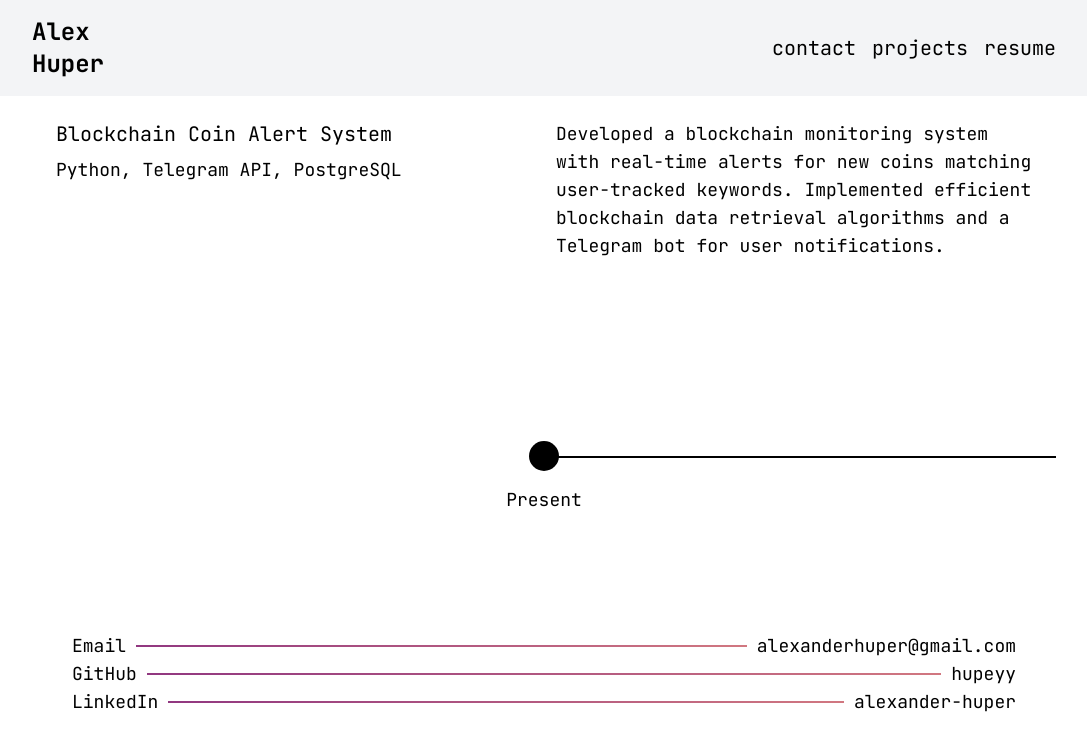
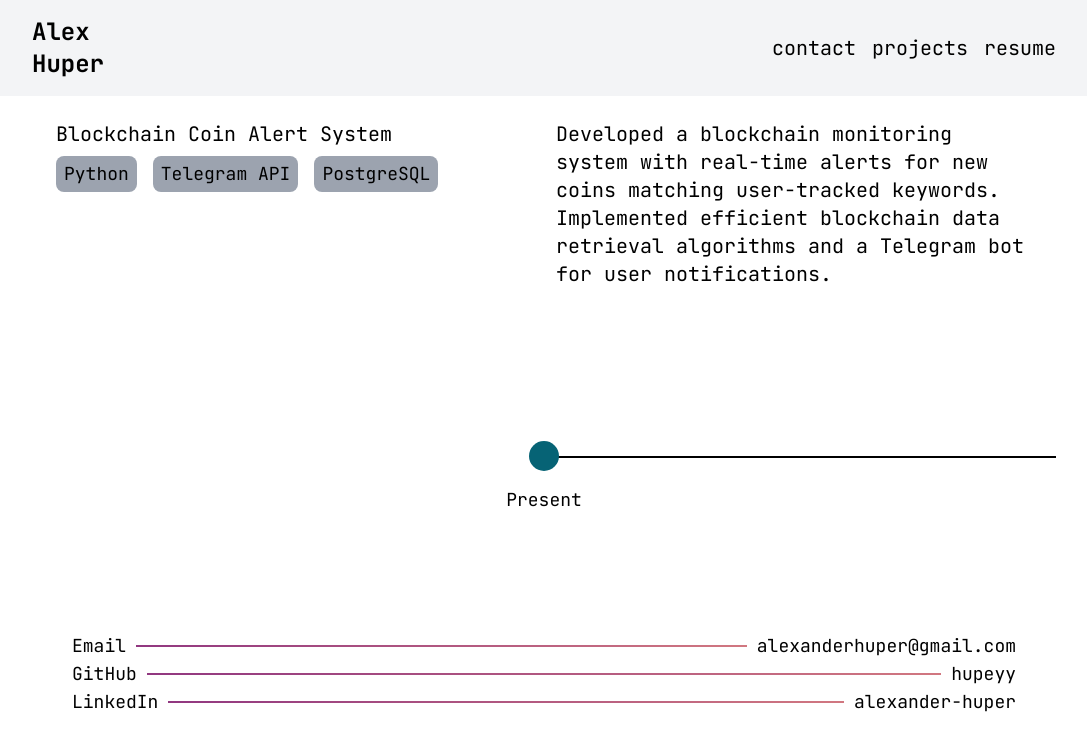
Before and after one commit to hupeyy/huper-website, a SvelteKit app: page /projects in a window 1280 px wide. Shown: the top 748 px of the page, without its empty margins (96-1183 px from the left). Built offline with nearby package versions, Linux system fonts and the light colour scheme.

Commit message:
timline node changes on selected

```diff
--- a/src/lib/components/Header.svelte
+++ b/src/lib/components/Header.svelte
@@ -1,5 +1,4 @@
 <script>
-    export let title = "Alex Huper's Website";
 
     import { onMount } from 'svelte';
 
@@ -18,7 +17,6 @@
     });
 </script>
 
-<title>{title}</title>
 <header class="bg-gray-100 p-4">
     <nav class="flex items-center justify-between max-w-screen-lg mx-auto">
       <a href="/" class="text-2xl font-bold">Alex <br> Huper</a>
--- a/src/routes/+layout.svelte
+++ b/src/routes/+layout.svelte
@@ -7,6 +7,6 @@
 
 <link href="https://fonts.googleapis.com/css2?family=JetBrains+Mono:wght@400;500;700&display=swap" rel="stylesheet">
 
-<Header title="Alex Huper's Website" />
+<Header />
 <slot />
 <Footer />
--- a/src/routes/+page.svelte
+++ b/src/routes/+page.svelte
@@ -9,7 +9,7 @@
     ];
 </script>
 
-
+<title>Alex Huper's Website</title>
 <div class="mt-8 mx-auto px-10 max-w-screen-lg">
     <TypingCarousel text={text} />
     <p class="mt-4"> I am a student at the University of Florida studying computer science. </p>
--- a/src/routes/contact/+page.svelte
+++ b/src/routes/contact/+page.svelte
@@ -1,3 +1,4 @@
+<title>Contact Me</title>
 <div class="mt-8 mx-auto px-10 max-w-screen-lg">
     <h1 class="text-xl">Contact me</h1>
 </div>
--- a/src/routes/projects/+page.svelte
+++ b/src/routes/projects/+page.svelte
@@ -4,25 +4,25 @@
     let projects = [
         {
             title: 'Blockchain Coin Alert System',
-            stack: 'Python, Telegram API, PostgreSQL',
+            stack: ['Python', 'Telegram API', 'PostgreSQL'],
             description: 'Developed a blockchain monitoring system with real-time alerts for new coins matching user-tracked keywords. Implemented efficient blockchain data retrieval algorithms and a Telegram bot for user notifications.',
             date: 'Present',
         },
         {
             title: 'ColorStack UF Website',
-            stack: 'Svelte, Tailwind, JavaScript',
+            stack: ['Svelte', 'Tailwind', 'JavaScript'],
             description: 'Led the development of the About page and collaborated with developers and design teams to implement dynamic components and responsive design with a 95% design-to-development accuracy rate.',
             date: 'August 2024',
         },
         {
             title: 'Genetic Algorithm in Roblox Studio',
-            stack: 'Lua',
+            stack: ['Lua'],
             description: 'Developed a genetic algorithm in Roblox Studio, enabling AI to evolve and adapt within the game environment using ray casting for environmental perception.',
             date: 'August 2023',
         },
         {
             title: 'AI-Powered Connect 4 with Minimax',
-            stack: 'C++, SFML',
+            stack: ['C++', 'SFML'],
             description: 'Built an AI-driven Connect 4 using Minimax with alpha-beta pruning, improving strategy efficiency by 50%. Designed a user interface to enhance gameplay.',
             date: 'May 2023',
         }
@@ -38,7 +38,7 @@
     onMount(() => {
         const handleWheel = (event) => {
             event.preventDefault();
-            scrollAmount += event.deltaY; // Update the scroll amount based on wheel movement
+            scrollAmount += event.deltaY + event.deltaX; // Update the scroll amount based on wheel movement
             if (!isScrolling) {
                 smoothScroll(); // Start smooth scrolling if not already started
             }
@@ -52,7 +52,8 @@
                 const nodeMiddle = rect.left + rect.width / 2;
 
                 if (Math.abs(nodeMiddle - middle) < rect.width) {
-                    // We are now explicitly setting this as reactive.
+                    projectNodes.forEach((node) => (node.style.backgroundColor = 'black'));
+                    node.style.backgroundColor = '#066375';
                     currentProject = index;
                 }
             });
@@ -86,10 +87,10 @@
     });
 
     // Reactive block to re-render when currentProject changes
-    $: if (currentProject !== undefined) {
-        // This block will re-run whenever currentProject changes.
-        console.log('Current project is now:', projects[currentProject].title);
-    }
+    // $: if (currentProject !== undefined) {
+    //     // This block will re-run whenever currentProject changes.
+    //     console.log('Current project is now:', projects[currentProject].title);
+    // }
 </script>
 
 <style>
@@ -111,8 +112,8 @@
     .project-node {
         width: 30px;
         height: 30px;
-        background-color: #000000;
         border-radius: 50%;
+        background: #066375;
         margin: 0 auto; /* Center the node horizontally */
         top: 50%;
         transform: translateY(-50%);
@@ -121,16 +122,21 @@
 
 </style>
 
+<title>Projects</title>
 <div class=" mx-auto max-w-screen-lg h-[60vh] overflow-hidden">
     <div class="timeline-container" bind:this={timelineContainer} style="--timeline-width: {timelineWidth};">
         <!-- Project container with flexbox layout -->
         <div class="fixed max-w-screen-lg w-full transform flex justify-between gap-x-6 p-6">
             <div class="flex-1">
                 <h2 class="text-base tablet:text-lg laptop:text-xl mb-2">{projects[currentProject].title}</h2>
-                <p class="text-sm tablet:text-base laptop:text-lg">{projects[currentProject].stack}</p>
+                <div class = "flex flex-wrap gap-x-4">
+                    {#each projects[currentProject].stack as stackItem, index}
+                        <p class="px-2 py-1 rounded-lg bg-gray-400 fill-inherit text-xs font-light tablet:text-sm laptop:text-lg">{projects[currentProject].stack[index] + " "}</p>
+                    {/each}
+                </div>
             </div>
             <div class="flex-1">
-                <p class="text-xs tablet:text-sm laptop:text-lg">{projects[currentProject].description}</p>
+                <span class="text-xs tablet:text-lg laptop:text-xl">{projects[currentProject].description}</span>
             </div>
         </div>
 
--- a/src/routes/resume/+page.svelte
+++ b/src/routes/resume/+page.svelte
@@ -2,9 +2,13 @@
     import SpaceFiller from "$lib/components/SpaceFiller.svelte";
 
 </script>
+
+<title>Resume</title>
 <div class="mt-8 mx-auto px-10 max-w-screen-lg">
     <h1 class="text-2xl font-bold mb-4">My Resume</h1>
     <SpaceFiller />
+
+    <!-- Education -->
     <h2 class="text-xl font-bold my-6">Education</h2>
     <p class="mb-2 text-lg">University of Florida</p>
     <p class="mb-2 text-base">August 2021 - December 2024</p>
@@ -23,28 +27,8 @@
         <li>COP4020 - Compilers</li>
     </ul>
     <SpaceFiller />
-    <h2 class="text-xl font-bold my-6">Experience</h2>
-    <p class="mb-2 text-lg font-bold">Software Engineering Intern</p>
-    <p class="mb-2 text-base">May 2024 - August 2024</p>
-    <p class="mb-2 italic text-sm">Pedestal Holdings</p>
-    <ul class="list-disc list-inside mb-4 space-y-2">
-        <li>Trained and optimized Dalia, an LLM-powered cooking assistant, to plan meals based on dietary needs and answer cooking queries.</li>
-        <li>Modernized CaterMatrix, a legacy software for catering company Gourmet For Good, enhancing performance, efficiency, and user experience.</li>
-        <li>Collaborated with clients to ensure the revamped software met their needs, boosting user satisfaction.</li>
-    </ul>
 
-    <SpaceFiller />
-    <h2 class="text-xl font-bold my-6">Involvement</h2>
-    <p class="mb-2 text-lg font-bold">Academic Programs Coordinator</p>
-    <p class="mb-2 text-base">March 2024 - Present</p>
-    <p class="mb-2 italic text-sm">ColorStack</p>
-    <ul class="list-disc list-inside mb-4 space-y-2">
-        <li>ColorStack is a national organization enhancing opportunities for Black and Latinx students in Computer Science.</li>
-        <li>Grew the UF chapter to 400+ members in its inaugural year, rapidly establishing a strong community presence.</li>
-        <li>Delegated to designing tutorship and mentorship programs to advance members' academic and career growth.</li>
-    </ul>
-
-    <SpaceFiller />
+    <!-- Technical Skills -->
     <h2 class="text-xl font-bold my-6">Technical Skills</h2>
     <p class="mb-2 text-lg font-bold">Languages:</p>
     <ul class="list-disc list-inside mb-8 space-y-1">
@@ -70,6 +54,29 @@
         <li>Figma</li>
         <li>AWS</li>
     </ul>
+    <SpaceFiller />
 
+    <!-- Experience -->
+    <h2 class="text-xl font-bold my-6">Experience</h2>
+    <p class="mb-2 text-lg font-bold">Software Engineering Intern</p>
+    <p class="mb-2 text-base">May 2024 - August 2024</p>
+    <p class="mb-2 italic text-sm">Pedestal Holdings</p>
+    <ul class="list-disc list-inside mb-4 space-y-2">
+        <li>Trained and optimized Dalia, an LLM-powered cooking assistant, to plan meals based on dietary needs and answer cooking queries.</li>
+        <li>Modernized CaterMatrix, a legacy software for catering company Gourmet For Good, enhancing performance, efficiency, and user experience.</li>
+        <li>Collaborated with clients to ensure the revamped software met their needs, boosting user satisfaction.</li>
+    </ul>
+    <SpaceFiller />
+
+    <!-- Involvement -->
+    <h2 class="text-xl font-bold my-6">Involvement</h2>
+    <p class="mb-2 text-lg font-bold">Academic Programs Coordinator</p>
+    <p class="mb-2 text-base">March 2024 - Present</p>
+    <p class="mb-2 italic text-sm">ColorStack</p>
+    <ul class="list-disc list-inside mb-4 space-y-2">
+        <li>ColorStack is a national organization enhancing opportunities for Black and Latinx students in Computer Science.</li>
+        <li>Grew the UF chapter to 400+ members in its inaugural year, rapidly establishing a strong community presence.</li>
+        <li>Delegated to designing tutorship and mentorship programs to advance members' academic and career growth.</li>
+    </ul>
     <SpaceFiller />
 </div>
```
Also changed, not shown: static/favicon.png.
